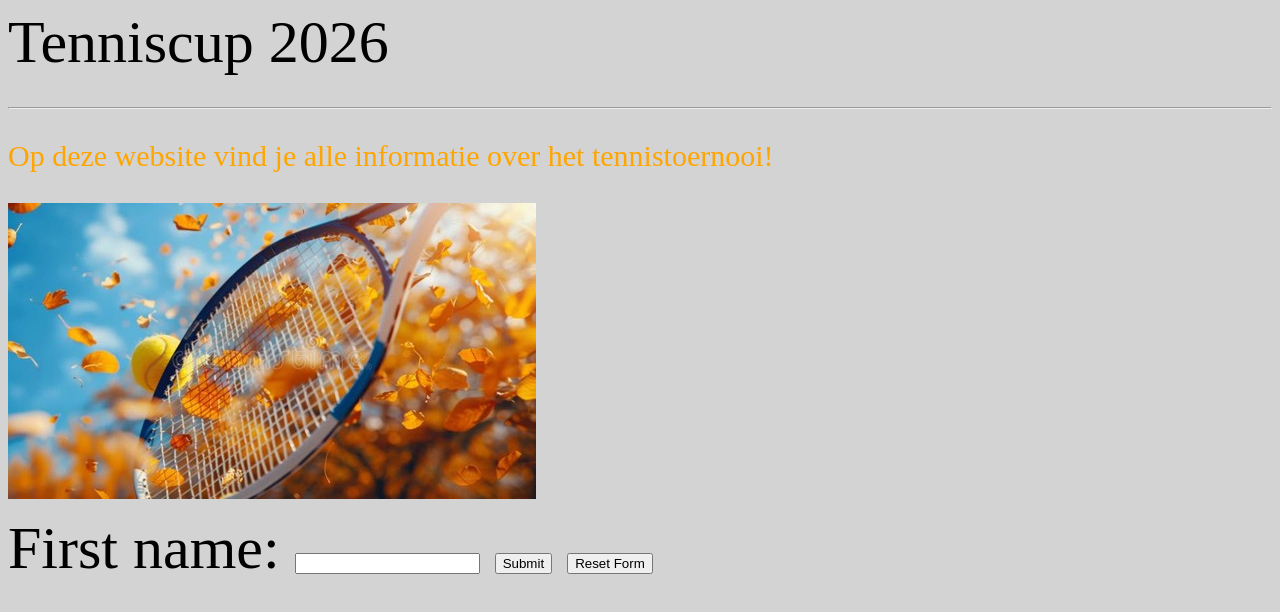
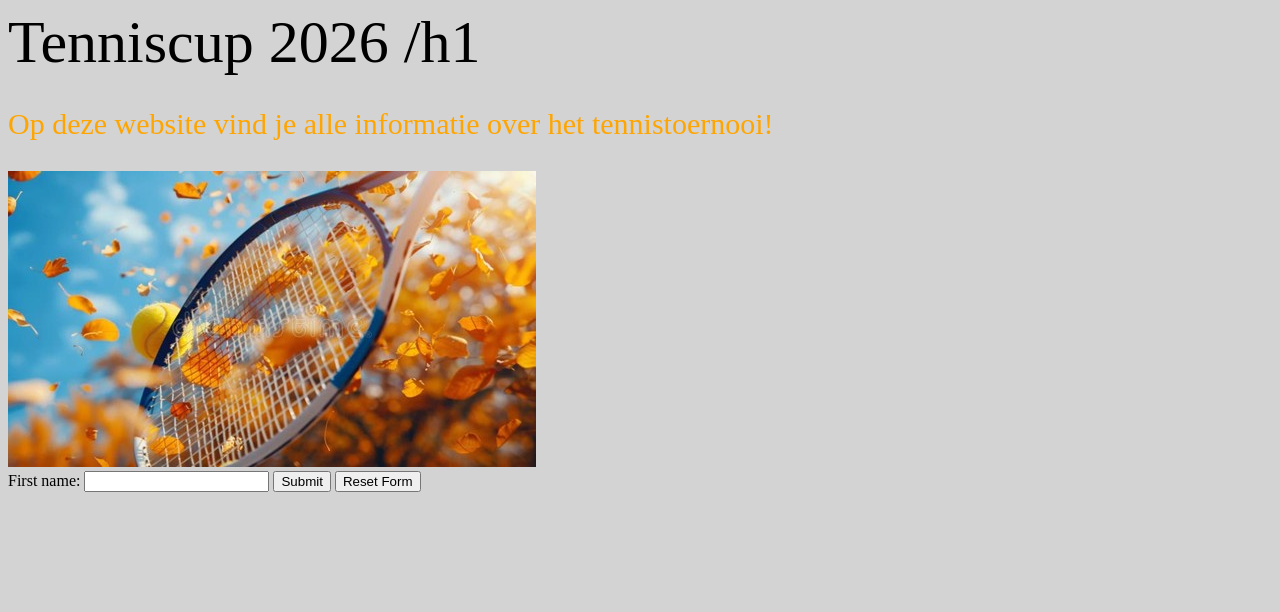
Before and after one commit to hetisvrijdagvandaag-cmyk/Weekopdracht-2-BaukeWiersma, a plain HTML site: page index.html in a window 1280 px wide. Drawn offline with Linux system fonts and the light colour scheme.

Commit message:
WebLab Run 20-11-2026 11:51:28 (UTC+01:00)

```diff
--- a/index.html
+++ b/index.html
@@ -6,8 +6,8 @@
     <title>Tenniscup 2026.com</title>
 </head>
 <body style="background-color:lightgrey;">
-    <h style="font-size:60px;"> Tenniscup 2026 </h1>
-    <hr>
+    <h style="font-size:60px;"> Tenniscup 2026 /h1
+    </h>
     <p style="color:Orange;font-size:30px;">Op deze website vind je alle informatie over het tennistoernooi!</p>
    <img src="tennnis.jpg" alt="Tennisraket in de herfst" width="528" height="296">
    <form action="/action_page.php">
```
Also changed, not shown: 1 other file.
